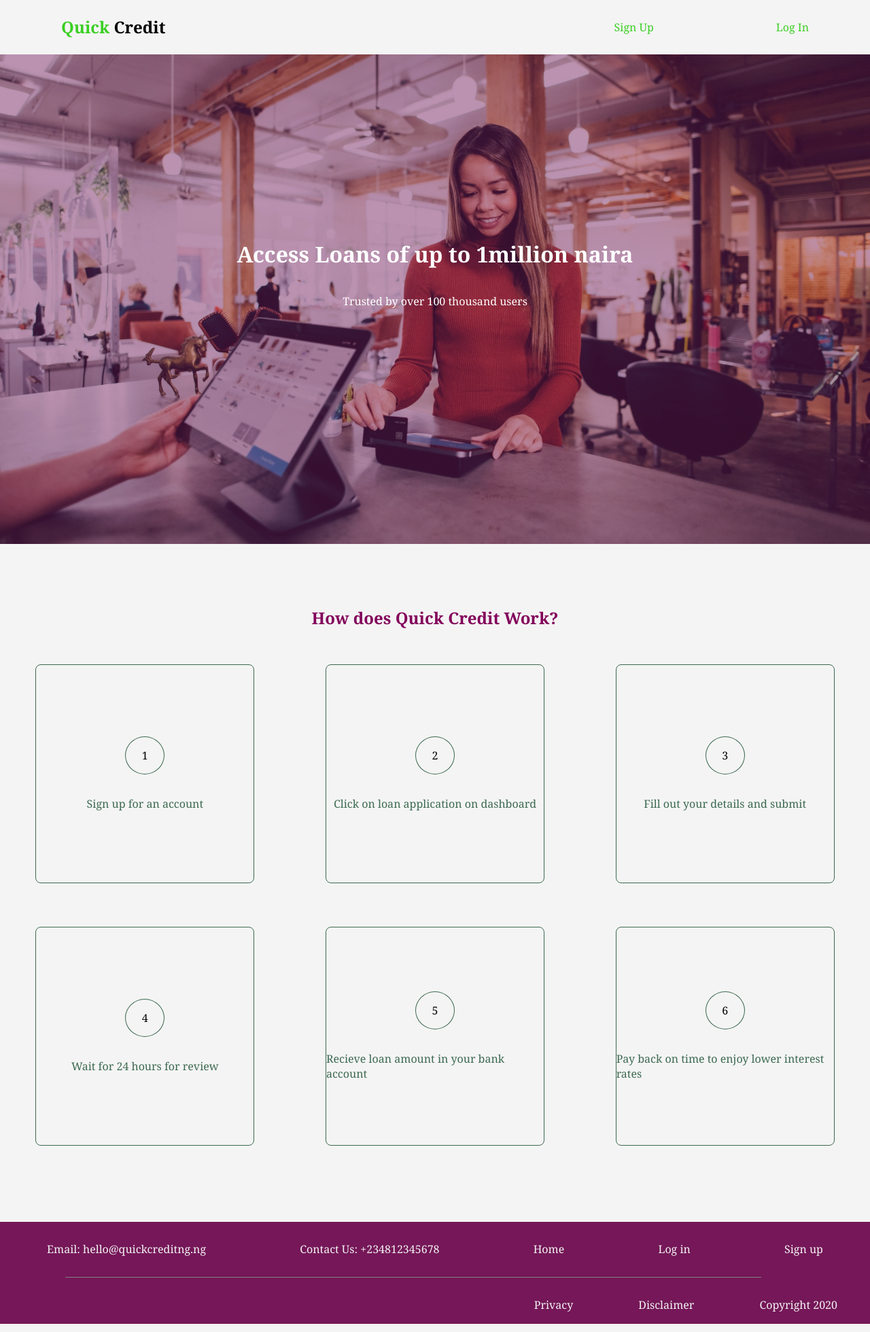
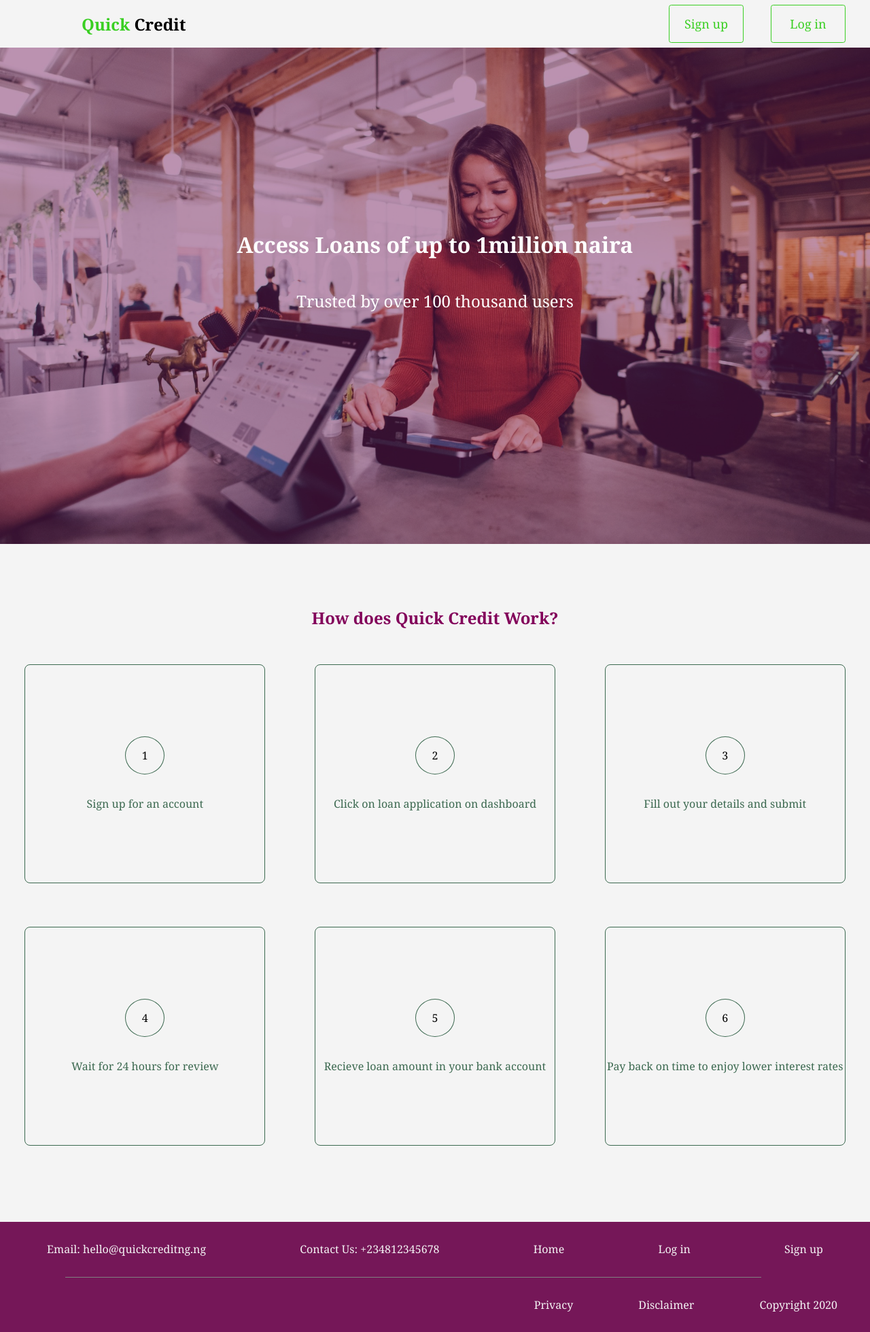
Before and after one commit to debbsefe/Quick-Credit, a plain HTML site: page UI/index.html in a window 1280 px wide. Shown: the whole page at 68% size. Drawn offline with Linux system fonts and the light colour scheme.

Commit message:
chore(Responsive HomePage): Implement responsiveness across all devices for homepage

```diff
--- a/UI/assets/css/style.css
+++ b/UI/assets/css/style.css
@@ -1,37 +1,61 @@
+/* * {
+    box-sizing: border-box;
+    padding: 0;
+    margin: 0;
+} */
 html body{
     font-family: Cambria, Cochin, Georgia, Times, 'Times New Roman', serif;
     margin:0px;
     padding:0px;
     background-color: #F4F4F4;
 }
+
 .navbar {
-    position: fixed;
-    top: 0;
-    left: 0;
-    z-index: 9999;
-    width: 100%;
-    height: 80px;
-    display: inline-flex;
-    justify-content: space-around;
+    font-size: 18px;
+    padding-bottom: 10px;
     background-color: #F4F4F4;
 }
 
+.main-nav {
+    list-style-type: none;
+    display: none;
+}
+
+.nav-links,
+.logo {
+    text-decoration: none;
+    color: #3ACF23;
+}
+
+.main-nav li {
+    text-align: center;
+    margin: 15px auto;
+}
+
+.logo {
+    display: inline-block;
+    font-weight: bold;
+    font-size: x-large;
+    margin-top: 10px;
+    margin-left: 20px;
+}
+
+.navbar-toggle {
+    position: absolute;
+    top: 10px;
+    right: 20px;
+    cursor: pointer;
+    color: rgba(255, 255, 255, 0.8);
+    font-size: 24px;
+}
+
+.active {
+    display: block;
+}
 .span-logo{
     color: black;
 }
-.logo{
-    font-weight: bold;
-    font-size: x-large;
-    margin-right: 20em;
-}
 
-.navbar > a {
-    vertical-align: top;
-    /* height: 80px;         */
-    line-height: 80px;
-    text-decoration: none;
-    color: #3ACF23;
-}
 .hero {
     position: relative;
     height: 100vh;
@@ -62,22 +86,16 @@ html body{
     position: relative;
     color: #ffffff;
     display: block;
+    font-size: 1.5em;
+    margin: 1em 0;
 }
-/* .section{
-    display: flex;
-    flex-direction: column;
-    align-items: center;
-} */
+
 .section-heading{
     padding-top: 3em;
     color: #82005A;
     text-align: center;
 }
-.box{
-    display: flex;
-    justify-content: space-around;
-    width:100%;
-}
+
 .number{
     border-radius: 50%;
     border: 1px solid #3C6950;
@@ -88,7 +106,7 @@ html body{
 .inner-box{
     border: 1px solid #3C6950;
     border-radius: 0.5em;
-    width: 20em;
+    width: 22em;
     height:20em;
     display: flex;
     flex-direction: column;
@@ -108,32 +126,107 @@ footer {
     bottom: 0;
     width: 100%;
     background-color: rgb(117, 23, 88);
-    height:150px;
+    height: 100%;
     margin-top: 5em;
+    display: flex;
+    justify-content: space-evenly;
   }
   .footer{
       display: flex;
-    justify-content: space-around;
+      flex-direction: column;
   }
+  .footer-bottom{
+    display: flex;
+    flex-direction: column;
+  }
+
   .footer > a {
     line-height: 80px;
     text-decoration: none;
     color: #f4f4f4;
 }
-.footer-bottom{
-    display: flex;
-    justify-content: flex-end;
 
-}
 .footer-bottom > a {
     line-height: 80px;
     text-decoration: none;
     color: #f4f4f4;
-    margin:0 3em;
 }
 .footer-text{
     color:gray;
 }
+
+/* Media Queries */
+@media screen and (min-width: 768px) {
+    .navbar {
+        display: flex;
+        justify-content: space-between;
+        padding-bottom: 0;
+        height: 70px;
+        align-items: center;
+        position: fixed;
+        top: 0;
+        width: 100%;
+        z-index: 9999;
+    }
+
+    .main-nav {
+        display: flex;
+        margin-right: 2em;
+        flex-direction: row;
+        justify-content: flex-end;
+    }
+
+    .main-nav li {
+        margin: 0;
+    }
+
+    .nav-links {
+        margin-left: 40px;
+        border: 1px solid #3ACF23;
+        border-radius: 0.2em;
+        width: 6em;
+        height:3em;
+        display: inline-flex;
+        justify-content: center;
+        align-items: center;
+    }
+
+    .logo {
+        margin: 0 5em;
+    }
+
+    .navbar-toggle {
+        display: none;
+    }
+
+    .nav-links:hover {
+        background-color: white;
+    }
+    .box{
+        display: flex;
+        justify-content: space-around;
+        width:100%;
+    }
+
+    footer{
+        height: 100%;
+        bottom: 0;
+        width: 100%;
+        background-color: rgb(117, 23, 88);
+        margin-top: 5em;
+        display: block;
+    }
+    .footer{
+        display: flex;
+        justify-content: space-around;
+        flex-direction: row;
+      }
+      .footer-bottom{
+        display: flex;
+        justify-content: flex-end;
+        flex-direction: row;
+    }
+
     .line{
         width: 80%;
         height: 1px;
@@ -141,3 +234,7 @@ footer {
         margin: 0 6em;
         border-bottom: 1px solid gray;
     }
+    .footer-bottom > a{
+        margin:0 3em;
+    }
+}
--- a/UI/index.html
+++ b/UI/index.html
@@ -6,14 +6,24 @@
     <meta name="viewport" content="width=device-width, initial-scale=1.0">
     <link rel="stylesheet" href="../UI/assets/css/style.css">
     <link rel="shortcut icon" href="../UI/assets/images/short.png" type="image/x-icon">
+    <script src="https://kit.fontawesome.com/a8cf29b943.js" crossorigin="anonymous"></script>
     <title>Quick Credit</title>
 </head>
 
 <body>
     <nav class="navbar">
-        <a href="#" class="logo">Quick <span class="span-logo">Credit</span> </a>
-        <a href="#">Sign Up</a>
-        <a href="#">Log In</a>
+        <span class="navbar-toggle" id="js-navbar-toggle">
+            <i class="fas fa-bars"></i>
+        </span>
+        <a href="" class="logo">Quick <span class="span-logo">Credit</span></a>
+        <ul class="main-nav" id="js-menu">
+            <li>
+                <a href="signup.html" class="nav-links">Sign up</a>
+            </li>
+            <li>
+                <a href="login.html" class="nav-links">Log in</a>
+            </li>
+        </ul>
     </nav>
     <div class="hero">
         <h1>Access Loans of up to 1million naira</h1>
@@ -52,18 +62,18 @@
     </section>
     <footer>
         <div class="footer">
-        <a href="#">Email: hello@quickcreditng.ng</a>
-        <a href="#">Contact Us: +234812345678</a>
-        <a href="#">Home</a>
-        <a href="#">Log in</a>
-        <a href="#">Sign up</a>
+        <a>Email: hello@quickcreditng.ng</a>
+        <a>Contact Us: +234812345678</a>
+        <a href="">Home</a>
+        <a href="login.html">Log in</a>
+        <a href="signup.html">Sign up</a>
         </div>
         <div class="line"></div>
 
         <div class="footer-bottom">
-            <a href="">Privacy</a>
+            <a href="" >Privacy</a>
             <a href="">Disclaimer</a>
-            <a href="">Copyright 2020</a>
+            <a>Copyright 2020</a>
         </div>
     </footer>
 </body>
```
Also changed, not shown: UI/login.html (added, +43 -0 lines), UI/signup.html (added, +43 -0 lines). Lines whose indentation alone changed are shown as unchanged.
